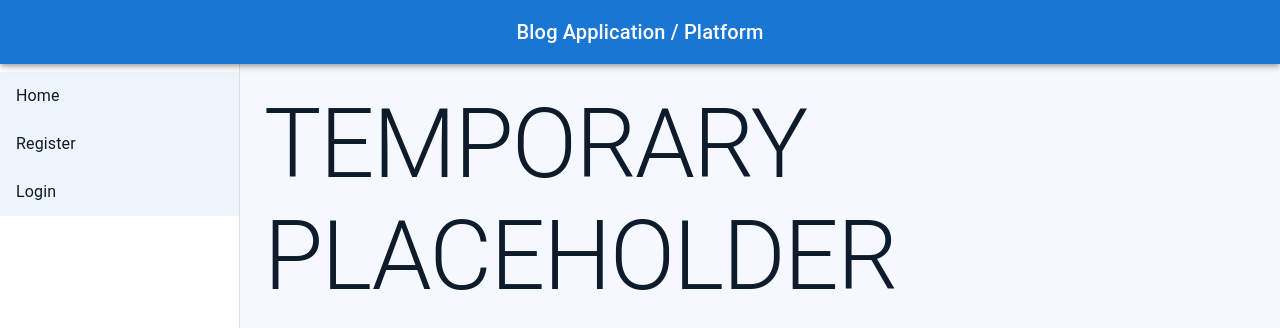
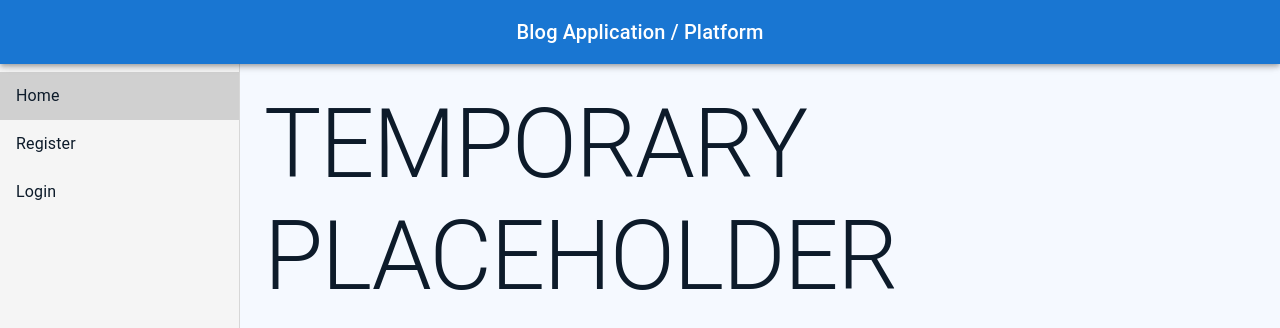
Before and after one commit to YaoYang7/fyp, a React (Vite) app in the folder blog-app/frontend/: page /home in a window 1280 px wide. Shown: the top 328 px of the page. Built offline with nearby package versions, Linux system fonts and the light colour scheme.

Commit message:
Updated the routes to highlight whatever is selected on the side panel

```diff
--- a/blog-app/frontend/src/components/Layout.tsx
+++ b/blog-app/frontend/src/components/Layout.tsx
@@ -46,11 +46,15 @@ const Layout: React.FC<LayoutProps> = ({ children }) => {
   };
 
   const isCurrentPath = (path: string) => {
+    const currentPath = location.pathname + location.search;
+
     if (path.includes('?')) {
-      const [basePath] = path.split('?');
-      return location.pathname === basePath;
+      // For paths with query params, match the full URL
+      return currentPath === path;
     }
-    return location.pathname === path;
+
+    // For paths without query params, ensure current URL also has no query params
+    return currentPath === path && !location.search;
   };
 
   return (
--- a/blog-app/frontend/src/pages/Home.tsx
+++ b/blog-app/frontend/src/pages/Home.tsx
@@ -1,5 +1,5 @@
 import React, { useState, useEffect } from "react";
-import { useSearchParams } from "react-router-dom";
+import { useSearchParams, useNavigate } from "react-router-dom";
 import { Typography } from "@mui/material";
 import Register from "../components/Register";
 import Login from "../components/Login";
@@ -9,6 +9,7 @@ type ContentKey = "home" | "register" | "login";
 
 const HomePage: React.FC = () => {
     const [searchParams] = useSearchParams();
+    const navigate = useNavigate();
     const [currentContent, setCurrentContent] = useState<ContentKey>("home");
 
     useEffect(() => {
@@ -37,7 +38,7 @@ const HomePage: React.FC = () => {
                         <Typography variant="h4" gutterBottom>Login</Typography>
                         <Login
                             onSwitchToRegister={() => setCurrentContent("register")}
-                            onLoginSuccess={() => setCurrentContent("home")}
+                            onLoginSuccess={() => navigate("/home")}
                         />
                     </>
                 );
--- a/blog-app/frontend/src/theme/index.ts
+++ b/blog-app/frontend/src/theme/index.ts
@@ -42,6 +42,28 @@ const theme = createTheme({
         },
       },
     },
+    MuiDrawer: {
+      styleOverrides: {
+        paper: {
+          backgroundColor: "#f5f5f5",
+        },
+      },
+    },
+    MuiListItemButton: {
+      styleOverrides: {
+        root: {
+          "&.Mui-selected": {
+            backgroundColor: "#d0d0d0",
+            "&:hover": {
+              backgroundColor: "#c0c0c0",
+            },
+          },
+          "&:hover": {
+            backgroundColor: "#e8e8e8",
+          },
+        },
+      },
+    },
   },
 });
 
```
